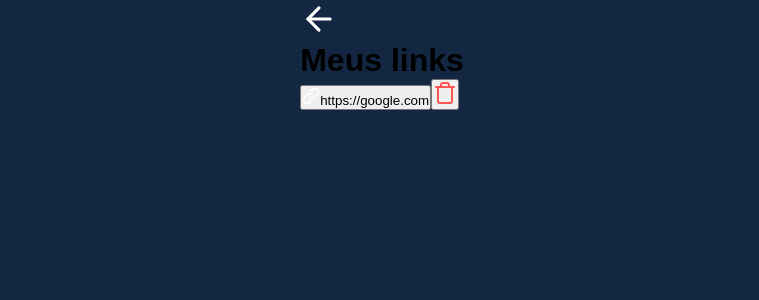
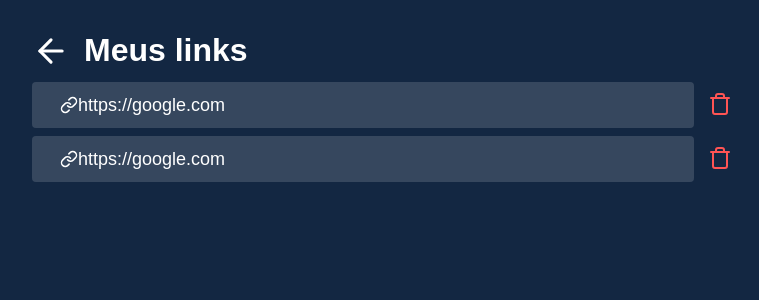
Before and after one commit to WendellRodriguesAmaral/Encurtador-de-links, a React (Create React App) app: page /links in a window 1280 px wide. Shown: the top 300 px of the page, without its empty margins (258-1017 px from the left). Built offline with nearby package versions, Linux system fonts and the light colour scheme.

Commit message:
styling links page

```diff
--- a/src/pages/Links/index.jsx
+++ b/src/pages/Links/index.jsx
@@ -1,12 +1,15 @@
 import './links.css'
 import {FiArrowLeft, FiLink, FiTrash} from 'react-icons/fi'
+import {Link} from 'react-router-dom'
 
 export default function Links(){
     return(
       <div className="links-container">
 
         <div className="links-header">
+          <Link to="/">
           <FiArrowLeft size={38} color="#FFF" />
+          </Link>
           <h1>Meus links</h1>
         </div>
 
@@ -15,7 +18,17 @@ export default function Links(){
             <FiLink   size={18} color="#FFF"/>
             https://google.com
           </button>
-          <button>
+          <button className="link-delete">
+            <FiTrash size={24} color="#FF5454" />
+          </button>
+        </div>
+
+        <div className="links-item">
+          <button className="link">
+            <FiLink   size={18} color="#FFF"/>
+            https://google.com
+          </button>
+          <button className="link-delete">
             <FiTrash size={24} color="#FF5454" />
           </button>
         </div>
--- a/src/pages/Links/links.css
+++ b/src/pages/Links/links.css
@@ -0,0 +1,56 @@
+.links-container{
+    max-width: 1120px;
+    margin:32px auto 0 auto;
+}
+
+.links-header{
+    display: flex;
+    flex-direction: row;
+}
+
+.links-header svg{
+    margin-right: 14px;
+
+}
+
+.links-header h1{
+    color:#FFF;
+}
+
+.links-item{
+    width: 700px;
+    display: flex;
+    align-items: center;
+    flex-direction:row;
+    margin-top:8px;
+}
+
+.links-item:last-child{
+    margin-bottom:18px;
+}
+
+
+.link{
+    border: 0;
+    width: 100%;
+    min-width: 80%;
+    border-radius:4px;
+    height: 46px;
+    background-color: rgb(255, 255, 255, .15);
+    margin-right: 14px;
+    display: flex;
+    align-items: center;
+    padding: 0 14px;
+    font-size:18px;
+    color:#FFF;
+}
+
+
+.link svg{
+    margin-left:14px;
+}
+
+.link-delete{
+    border: 0;
+    background:transparent;
+}
```
